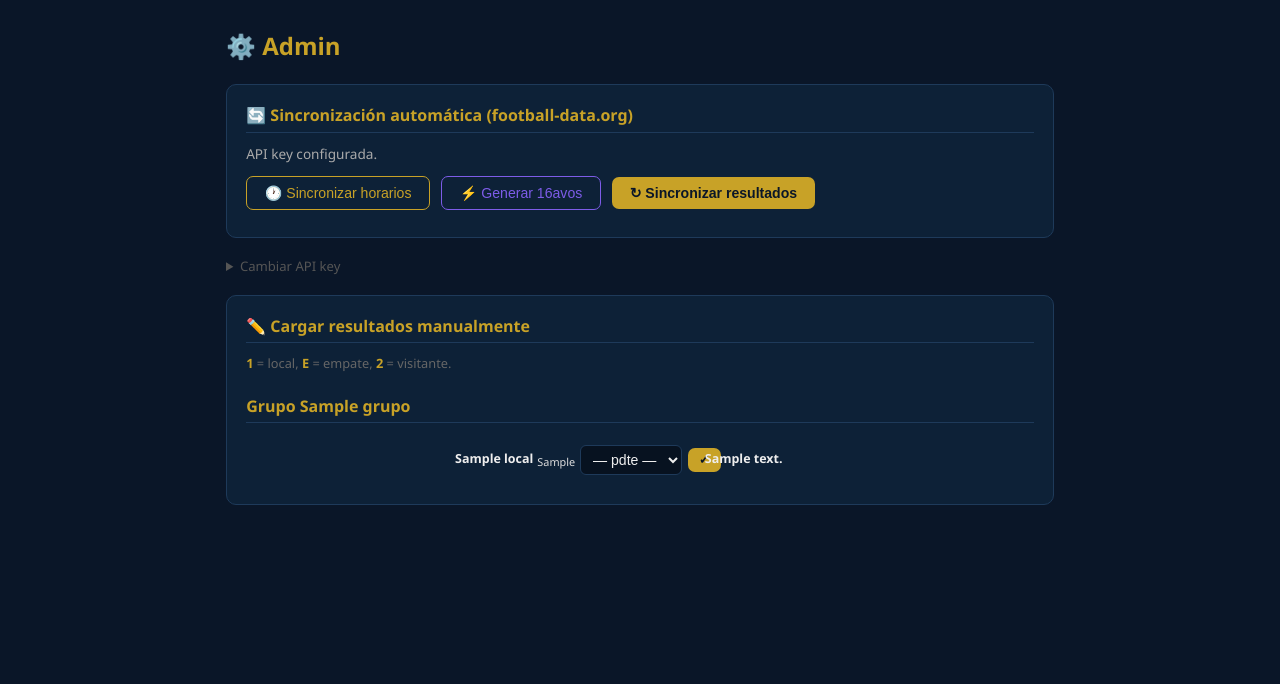
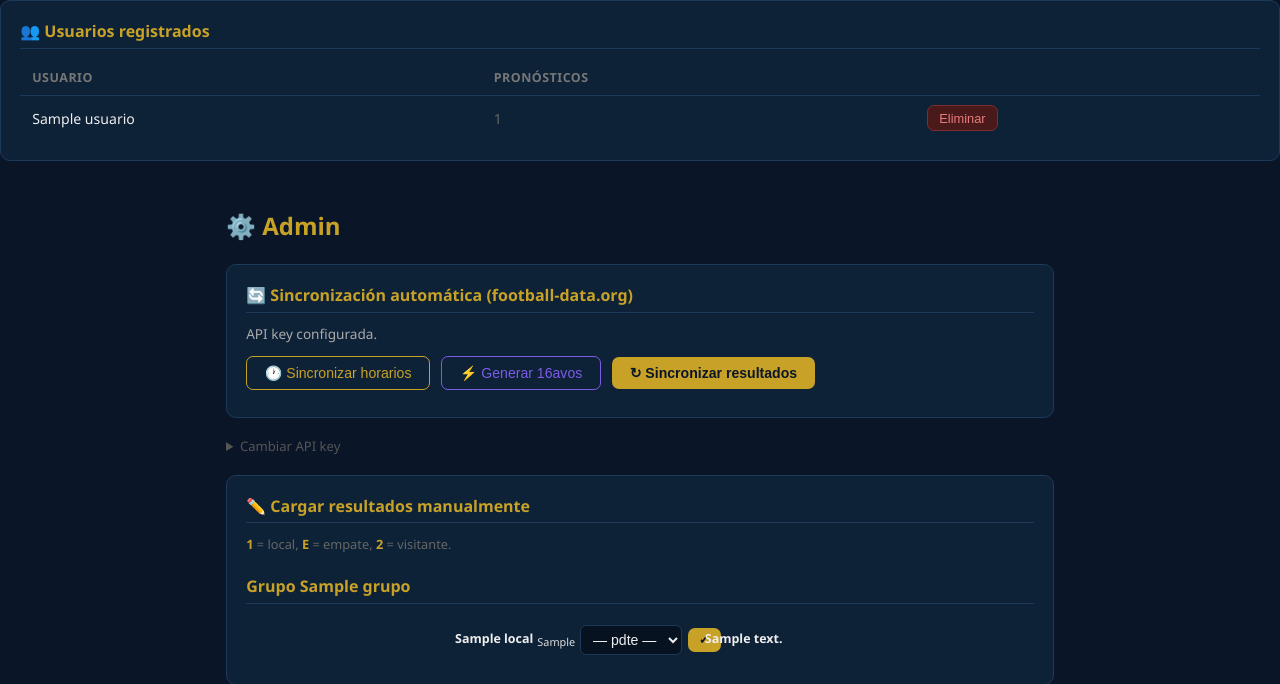
Before and after one commit to guillermoschamis/mundial2026, a Flask app: template templates/admin.html in a window 1280 px wide. Shown: the top 684 px of the page. Run offline with Flask 3, Linux system fonts and the light colour scheme; the template is opened without the code that fills it: most values are stand-ins (such as "Sample title", 1, 10 or a date in 2020); parts of the project's set-up code (start-up, migrations or seed data) failed here and were passed over; some libraries are stand-ins or nearby versions.

Commit message:
eliminar usuarios + grupos + cronologico

```diff
--- a/app.py
+++ b/app.py
@@ -357,7 +357,12 @@ def admin():
     partidos_por_grupo = {}
     for g in fases:
         partidos_por_grupo[g] = query(f"SELECT * FROM partidos WHERE grupo={PH} ORDER BY hora_inicio,id", (g,), fetchall=True)
-    return render_template("admin.html", partidos_por_grupo=partidos_por_grupo, api_key=get_config().get("api_key",""))
+    usuarios_raw = query(f"SELECT id,nombre FROM usuarios WHERE nombre!={PH} ORDER BY nombre", ("admin",), fetchall=True)
+    usuarios = []
+    for u in usuarios_raw:
+        cnt = query(f"SELECT COUNT(*) as c FROM pronosticos WHERE usuario_id={PH}", (u["id"],), fetchone=True)
+        usuarios.append({"id":u["id"],"nombre":u["nombre"],"total_pronos": cnt["c"] if USE_PG else cnt[0]})
+    return render_template("admin.html", partidos_por_grupo=partidos_por_grupo, api_key=get_config().get("api_key",""), usuarios=usuarios)
 
 # ─── API: SYNC RESULTADOS ─────────────────────────────────────────────────────
 
@@ -481,6 +486,17 @@ def generar_16avos():
 
 # ─── PWA ──────────────────────────────────────────────────────────────────────
 
+@app.route("/admin/eliminar-usuario", methods=["POST"])
+def eliminar_usuario():
+    if not session.get("es_admin"): return redirect(url_for("index"))
+    uid = request.form.get("usuario_id")
+    if uid:
+        query(f"DELETE FROM pronosticos WHERE usuario_id={PH}", (uid,), commit=True)
+        query(f"DELETE FROM usuarios WHERE id={PH} AND es_admin=0", (uid,), commit=True)
+        flash("Usuario eliminado.")
+    return redirect(url_for("admin"))
+
+
 @app.route("/grupos")
 def grupos_view():
     if "usuario_id" not in session: return redirect(url_for("login"))
--- a/templates/admin.html
+++ b/templates/admin.html
@@ -1,3 +1,24 @@
+<div class="card" style="margin-bottom:1.2rem">
+  <h2 style="margin-top:0">👥 Usuarios registrados</h2>
+  <table>
+    <thead><tr><th>Usuario</th><th>Pronósticos</th><th></th></tr></thead>
+    <tbody>
+      {% for u in usuarios %}
+      <tr>
+        <td>{{ u.nombre }}</td>
+        <td style="color:#666">{{ u.total_pronos }}</td>
+        <td>
+          <form method="POST" action="/admin/eliminar-usuario" onsubmit="return confirm('¿Eliminar a {{ u.nombre }} y todos sus pronósticos?')">
+            <input type="hidden" name="usuario_id" value="{{ u.id }}">
+            <button type="submit" class="btn btn-sm" style="background:#4a1a1a;color:#e87d7d;border:1px solid #7d2e2e">Eliminar</button>
+          </form>
+        </td>
+      </tr>
+      {% endfor %}
+    </tbody>
+  </table>
+</div>
+
 {% extends "base.html" %}
 {% block content %}
 <h1>⚙️ Admin</h1>
```
